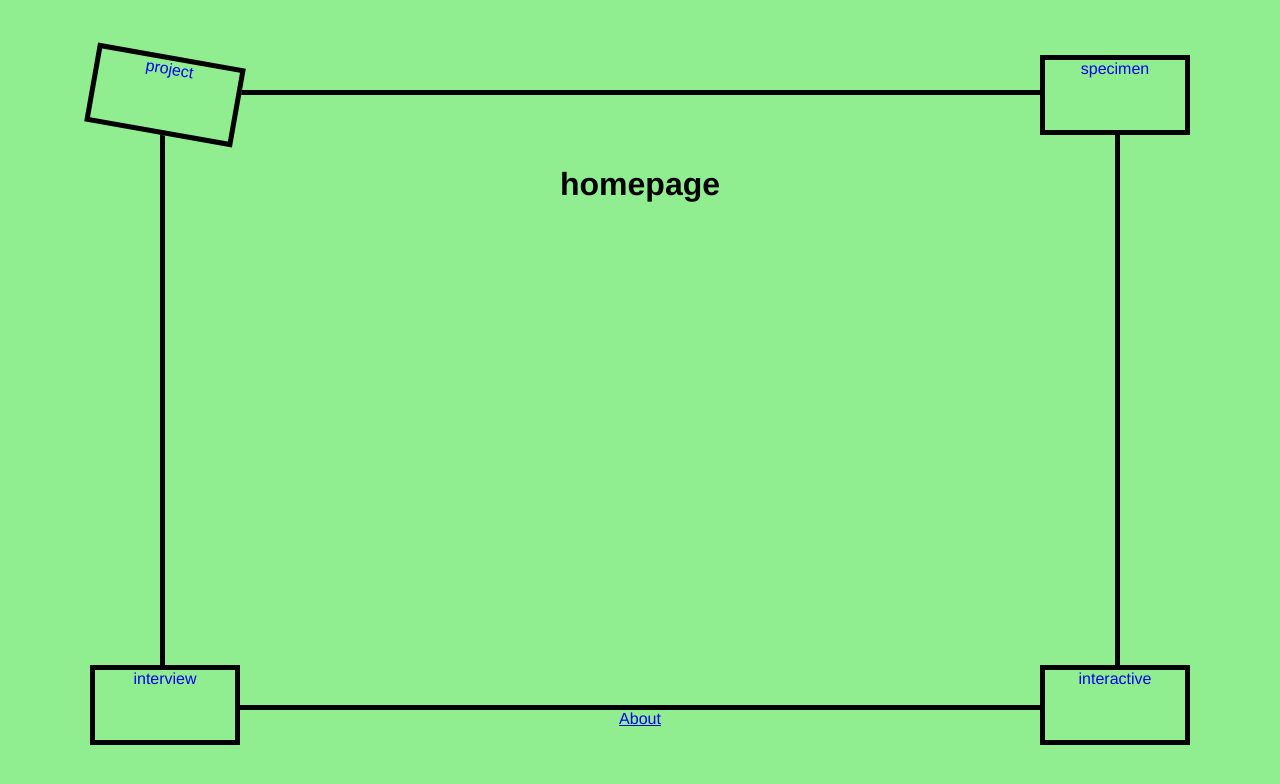
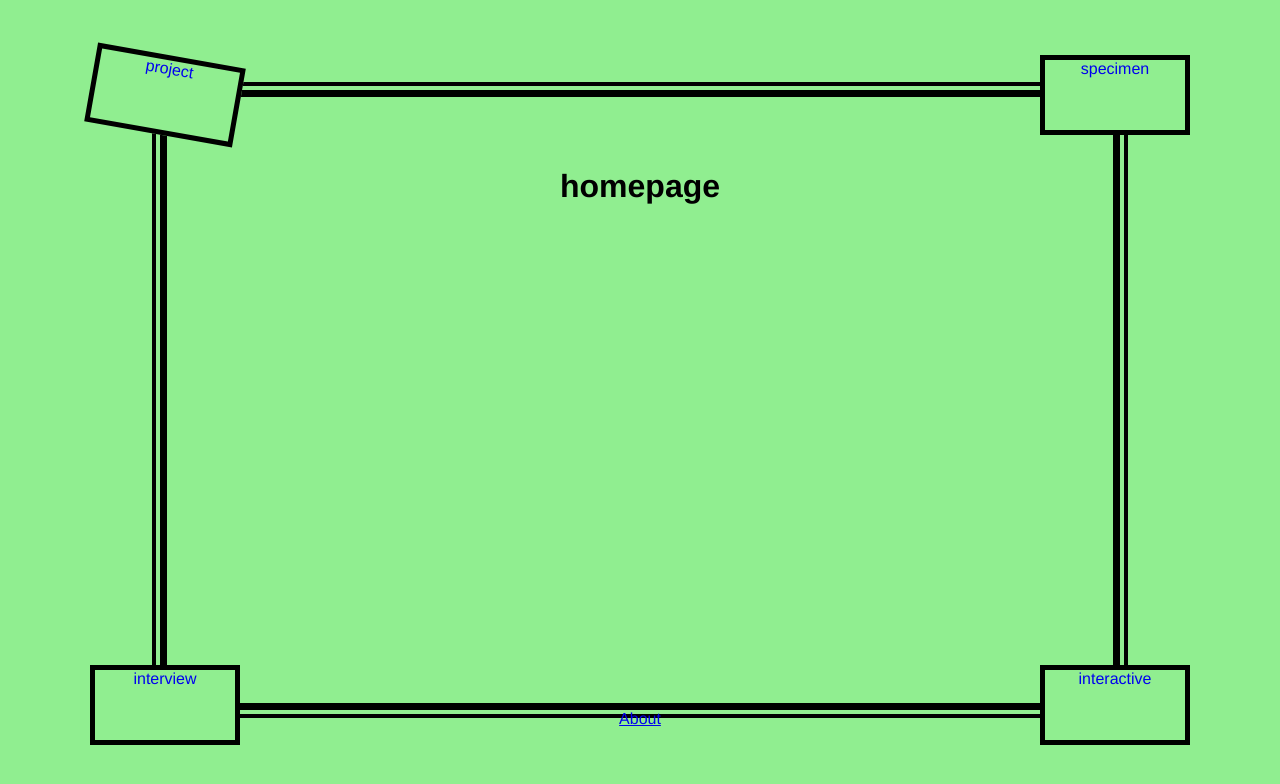
Before and after one commit to timbusuttil/jyut-sans-web, a Vue app: page / in a window 1280 px wide. Shown: the top 784 px of the page. Built offline with nearby package versions, Linux system fonts and the light colour scheme.

Commit message:
add double border with box shadow

```diff
--- a/src/App.vue
+++ b/src/App.vue
@@ -52,11 +52,12 @@
 }
 
 .innerContainer {
-  border: 5px solid black;
   overflow-y: scroll;
   height: 100%;
   box-sizing: border-box;
   padding: 50px;
+  border: 7px solid black;
+  box-shadow: 0 0 0 4px lightgreen, 0 0 0 8px black;
 }
 
 .nav {
```
